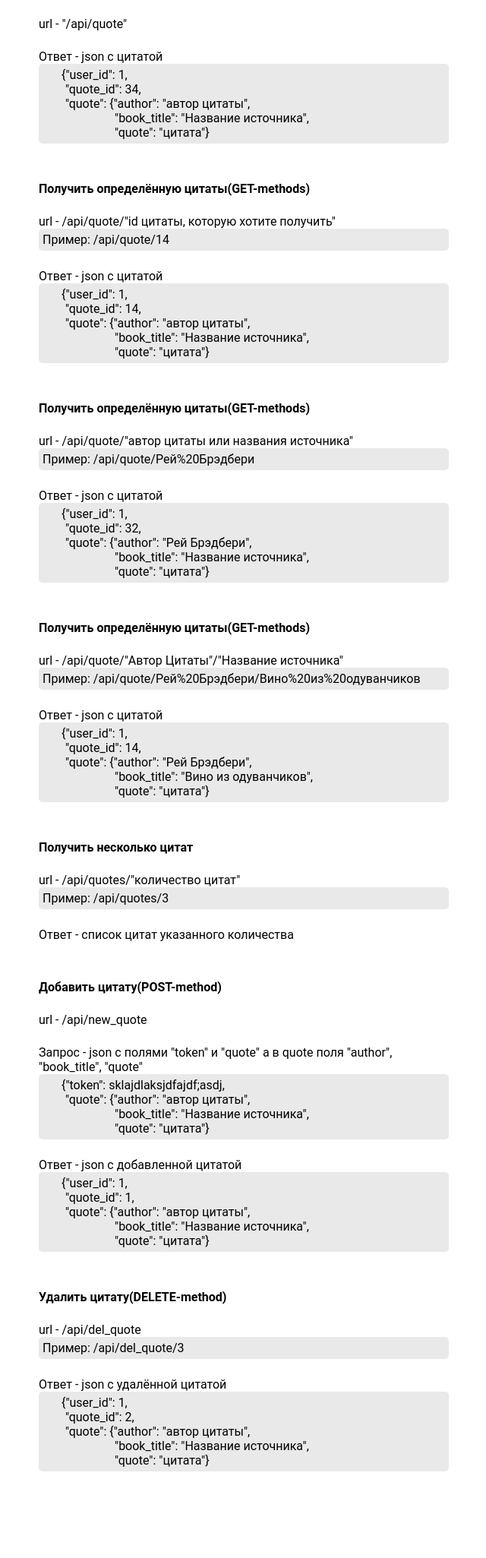
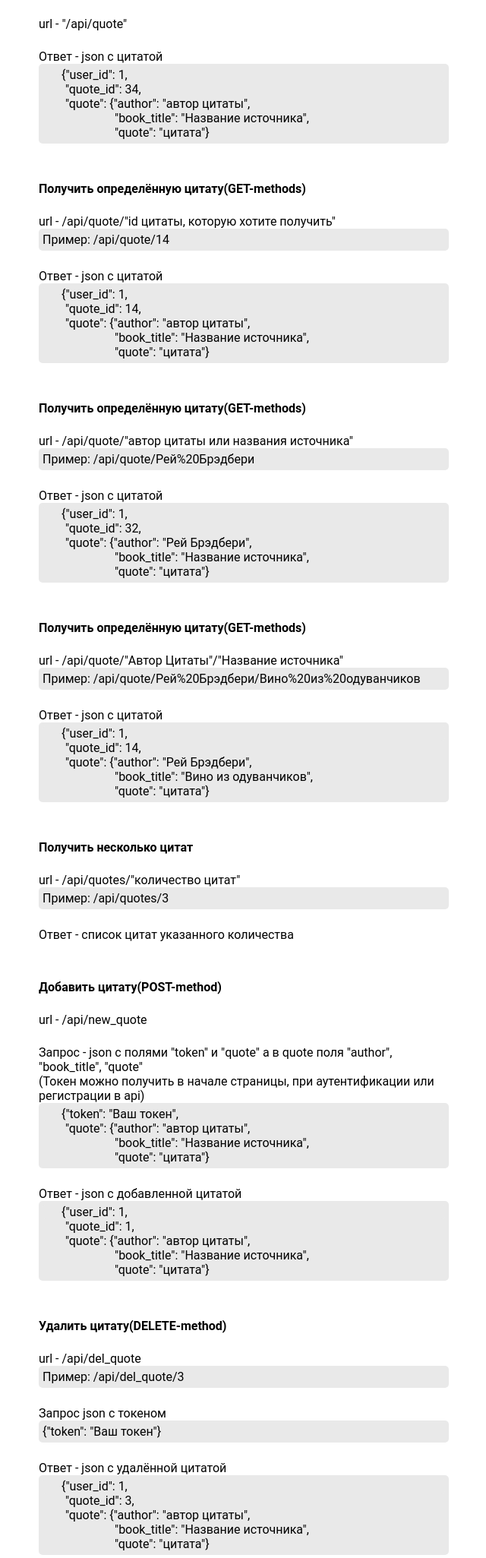
Before and after one commit to VGgog/QuoBook2.0, a Flask app: page /documentation in a window 1280 px wide. Shown: the part 1135-3186 px from the top of the page at 76% size, without its empty margins (319-959 px from the left). Before the commit the page ends 3072 px from the top, so only its background shows below. Run offline with Flask 2, Linux system fonts and the light colour scheme.

Commit message:
Fix spelling errors

```diff
--- a/app/templates/documentation.html
+++ b/app/templates/documentation.html
@@ -77,7 +77,7 @@
         </div>
     </div>
     <div class="paragraph">
-       <h4 class="docs_text">Получить определённую цитаты(GET-methods)</h4>
+       <h4 class="docs_text">Получить определённую цитату(GET-methods)</h4>
        <p class="docs_text">url - /api/quote/"id цитаты, которую хотите получить"</p>
        <p class="example">Пример: /api/quote/14</p>
        <p class="docs_text">Ответ - json с цитатой</p>
@@ -90,7 +90,7 @@
         </div>
     </div>
     <div class="paragraph">
-       <h4 class="docs_text">Получить определённую цитаты(GET-methods)</h4>
+       <h4 class="docs_text">Получить определённую цитату(GET-methods)</h4>
        <p class="docs_text">url - /api/quote/"автор цитаты или названия источника"</p>
        <p class="example">Пример: /api/quote/Рей%20Брэдбери</p>
        <p class="docs_text">Ответ - json с цитатой</p>
@@ -103,7 +103,7 @@
         </div>
     </div>
     <div class="paragraph">
-       <h4 class="docs_text">Получить определённую цитаты(GET-methods)</h4>
+       <h4 class="docs_text">Получить определённую цитату(GET-methods)</h4>
        <p class="docs_text">url - /api/quote/"Автор Цитаты"/"Название источника"</p>
        <p class="example">Пример: /api/quote/Рей%20Брэдбери/Вино%20из%20одуванчиков</p>
        <p class="docs_text">Ответ - json с цитатой</p>
@@ -124,9 +124,10 @@
     <div class="paragraph">
         <h4 class="docs_text">Добавить цитату(POST-method)</h4>
         <p class="docs_text">url - /api/new_quote</p>
-        <p class="docs_text">Запрос - json с полями "token" и "quote" а в quote поля "author", "book_title", "quote"<p>
+        <p class="docs_text">Запрос - json с полями "token" и "quote" а в quote поля "author", "book_title", "quote"<br>
+        (Токен можно получить в начале страницы, при аутентификации или регистрации в api)</p>
         <div class="examples">
-            <p class="examples1">{"token": sklajdlaksjdfajdf;asdj,</p>
+            <p class="examples1">{"token": "Ваш токен",</p>
             <p class="examples2">"quote": {"author": "автор цитаты",</p>
             <p class="examples3">"book_title": "Название источника",</p>
             <p class="examples3">"quote": "цитата"}</p>
@@ -144,10 +145,12 @@
         <h4 class="docs_text">Удалить цитату(DELETE-method)</h4>
         <p class="docs_text">url - /api/del_quote</p>
         <p class="example">Пример: /api/del_quote/3</p>
+        <p class="docs_text">Запрос json с токеном</p>
+        <p class="examples">{"token": "Ваш токен"}</p>
         <p class="docs_text">Ответ - json с удалённой цитатой</p>
         <div class="examples">
             <p class="examples1">{"user_id": 1,</p>
-            <p class="examples2">"quote_id": 2,</p>
+            <p class="examples2">"quote_id": 3,</p>
             <p class="examples2">"quote": {"author": "автор цитаты",</p>
             <p class="examples3">"book_title": "Название источника",</p>
             <p class="examples3">"quote": "цитата"}</p>
```
